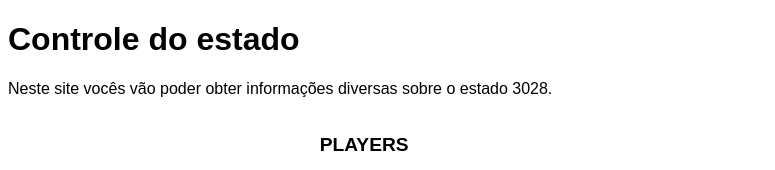
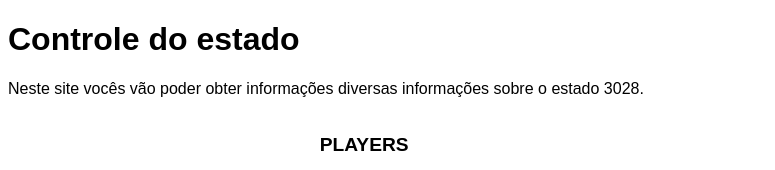
Before and after one commit to manuellerojas18/Estado3028, a plain HTML site: page index.html in a window 1280 px wide. Shown: the top 170 px of the page, without its empty margins (0-775 px from the left). Drawn offline with Linux system fonts and the light colour scheme.

Commit message:
MElhoras

```diff
--- a/index.html
+++ b/index.html
@@ -30,7 +30,7 @@
 </head>
 <body>
     <h1>Controle do estado</h1>
-    <p>Neste site vocês vão poder obter informações diversas sobre o estado 3028.</p>
+    <p>Neste site vocês vão poder obter informações diversas informações sobre o estado 3028.</p>
     <div id="container">
         <table>
             <caption>PLAYERS</caption>
```
